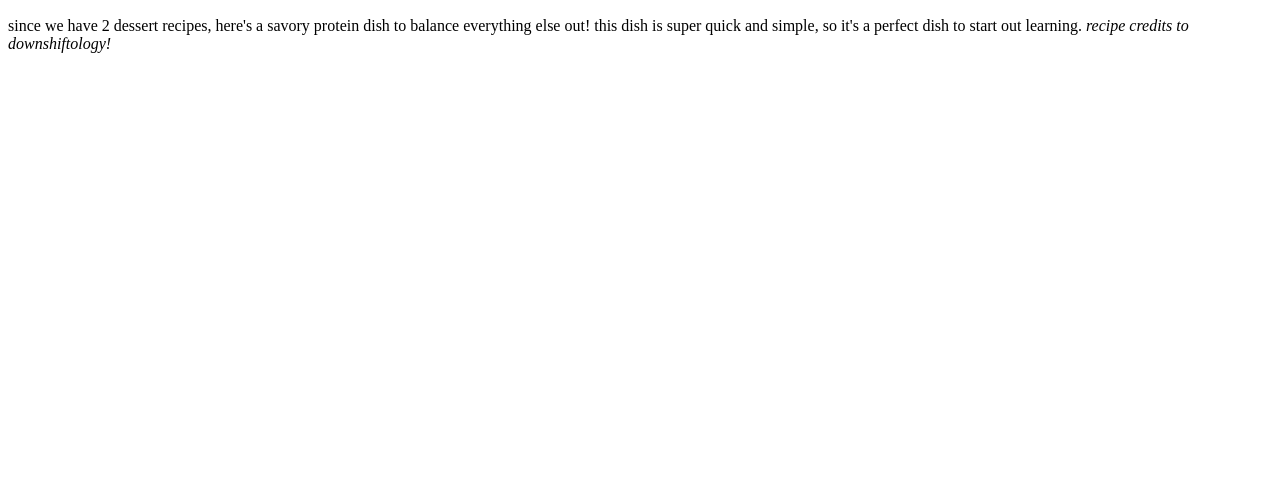
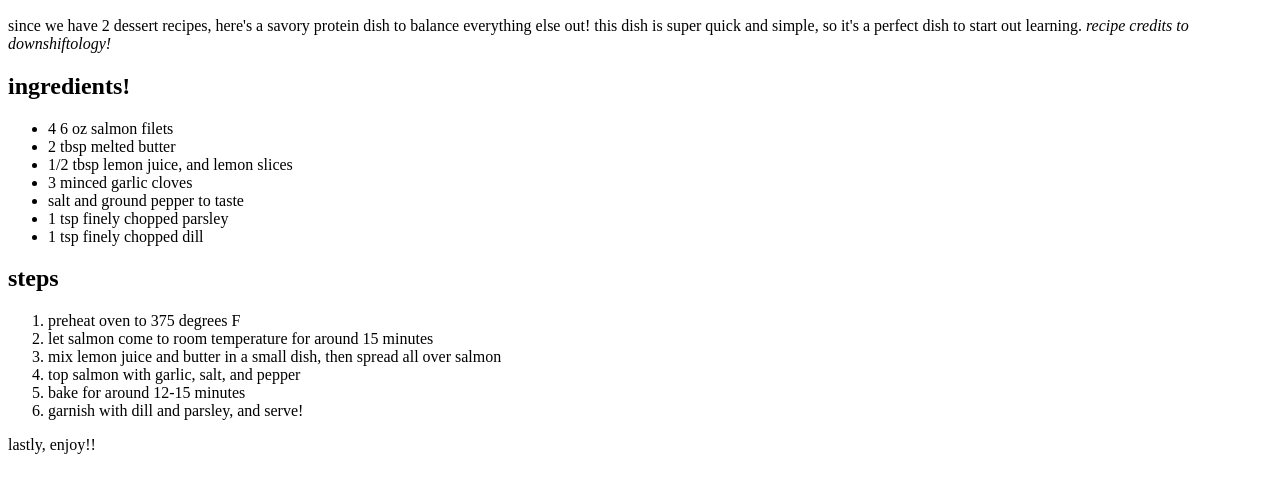
Before and after one commit to kxauvilea/odin-recipes, a plain HTML site: page recipes/salmon.html in a window 1280 px wide. Shown: the part 182-674 px from the top of the page. Drawn offline with Linux system fonts and the light colour scheme.

Commit message:
finished salmon content, tweaked index image and added text

```diff
--- a/recipes/salmon.html
+++ b/recipes/salmon.html
@@ -4,6 +4,7 @@
         <meta charset="UTF-8">
         <title>salmon recipe!</title>
     </head>
+
     <body>
         <h1>baked salmon recipe!</h1>
         <p>
@@ -18,5 +19,31 @@
             learning.
             <em>recipe credits to downshiftology!</em>
         </p>
+        <p>
+            <h2>ingredients!</h2>
+            <ul>
+                <li>4 6 oz salmon filets</li>
+                <li>2 tbsp melted butter</li>
+                <li>1/2 tbsp lemon juice, and lemon slices</li>
+                <li>3 minced garlic cloves</li>
+                <li>salt and ground pepper to taste</li>
+                <li>1 tsp finely chopped parsley</li>
+                <li>1 tsp finely chopped dill</li>
+            </ul>
+        </p>
+        <p>
+            <h2>steps</h2>
+            <ol>
+                <li>preheat oven to 375 degrees F</li>
+                <li>let salmon come to room temperature for around
+                    15 minutes</li>
+                <li>mix lemon juice and butter in a small dish,
+                    then spread all over salmon</li>
+                <li>top salmon with garlic, salt, and pepper</li>
+                <li>bake for around 12-15 minutes</li>
+                <li>garnish with dill and parsley, and serve!</li>
+            </ol>
+            lastly, enjoy!!
+        </p>
     </body>
 </html>
```
Also changed, not shown: index.html (+4 -2 lines).
